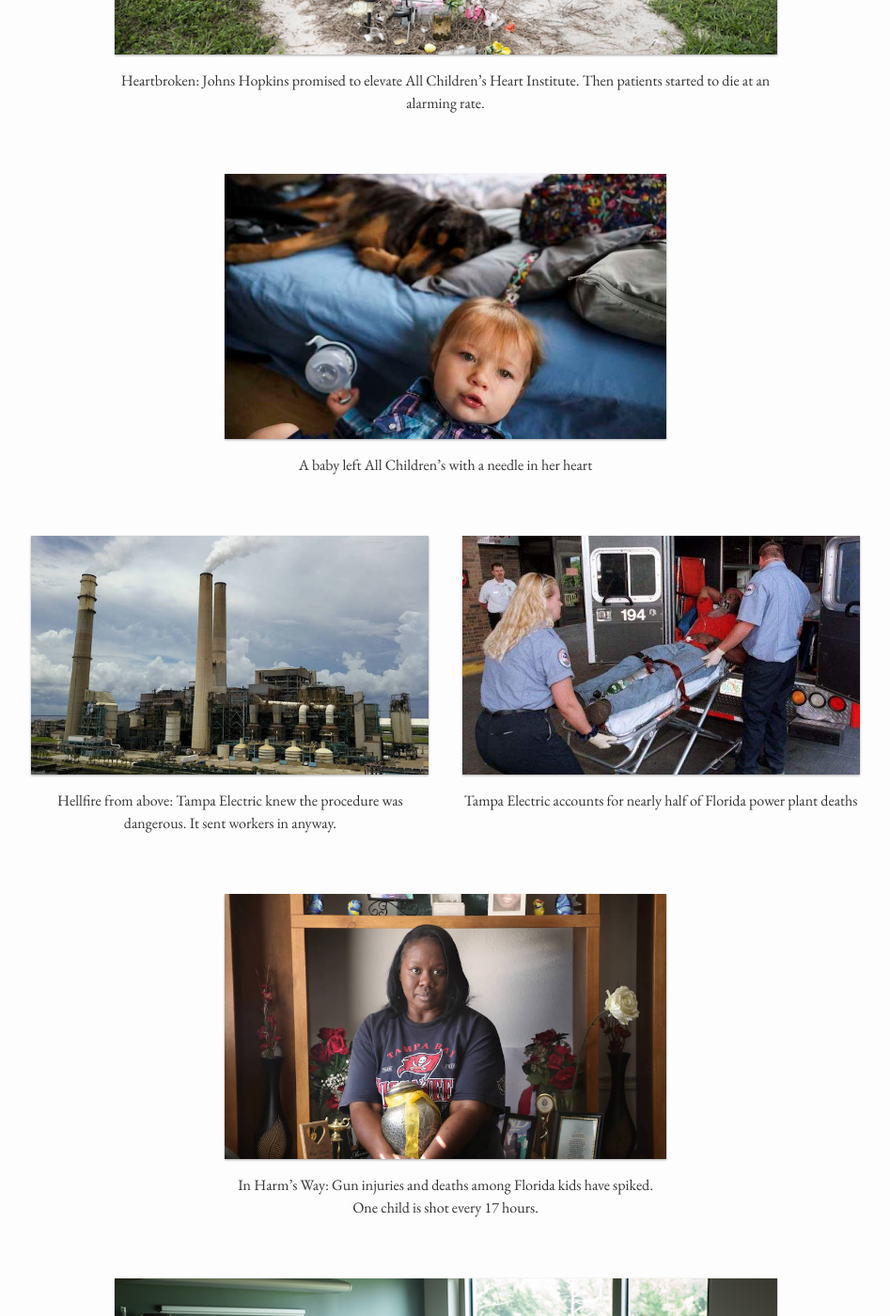
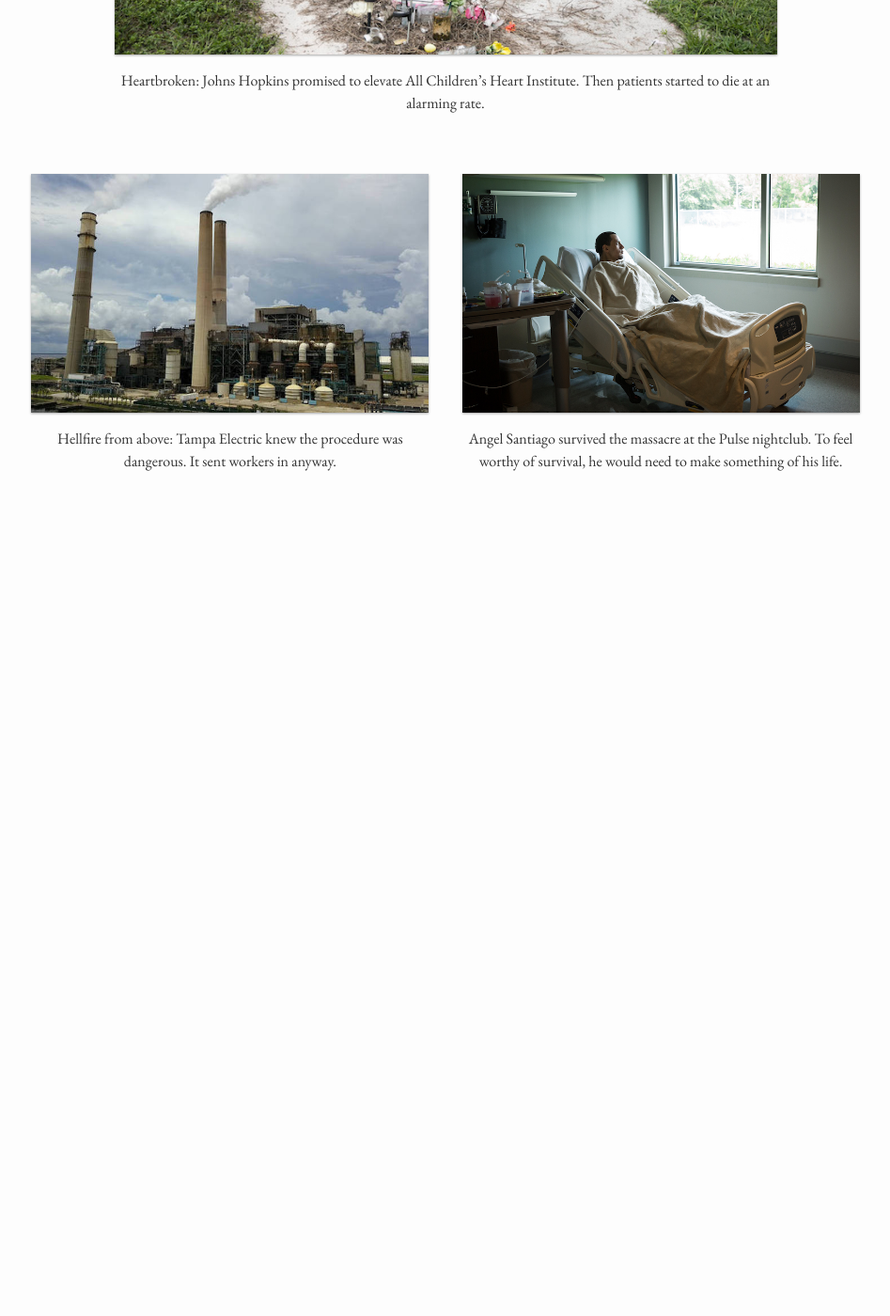
Before and after one commit to kmcgrory/kmcgrory.github.io, a Jekyll site: the page built from index.md, in a window 1280 px wide and 1400 px high, scrolled down 1527 px. Shown: the whole window at 94% size, without its empty margins (166-1113 px from the left). Built offline with Jekyll 4.4.1, drawn with Linux system fonts in a browser that asks for light colours; our own code applies the rules of GitHub Pages for plain Markdown files; after the commit the page ends 2157 px from its top, so only the background shows below that; some of the changed text lies outside the part shown.

Commit message:
Add files via upload

```diff
--- a/index.md
+++ b/index.md
@@ -18,24 +18,14 @@ stories:
   url: 'http://www.tampabay.com/projects/2018/investigations/heartbroken/all-childrens-heart-institute/'
   img: 'leslie.jpg'
   class: big
-- hed: 'A baby left All Children’s with a needle in her heart'
-  url: 'http://www.tampabay.com/investigations/2018/04/20/a-baby-left-all-childrens-with-a-needle-in-her-heart/'
-  img: 'ach.jpg'
 - hed: 'Hellfire from above: Tampa Electric knew the procedure was dangerous. It sent workers in anyway.'
   url: 'http://www.tampabay.com/projects/2017/investigations/tampa-electric/big-bend-hellfire-from-above/'
   img: 'hellfire.jpg'
   class: half
-- hed: 'Tampa Electric accounts for nearly half of Florida power plant deaths'
-  url: 'http://www.tampabay.com/news/publicsafety/teco-accounts-for-nearly-half-of-florida-power-plant-deaths-data-shows/2329687'
-  img: 'teco.jpg'
-  class: half
-- hed: 'In Harm’s Way: Gun injuries and deaths among Florida kids have spiked. One child is shot every 17 hours.'
-  url: 'http://www.tampabay.com/projects/2017/special-report/florida-guns-children-deaths-harms-way/'
-  img: 'harms.jpg'
-- hed: 'Worthy of Survival: Angel Santiago survived the massacre at the Pulse nightclub. To feel worthy of survival, he would need to make something of his life.'
+- hed: 'Angel Santiago survived the massacre at the Pulse nightclub. To feel worthy of survival, he would need to make something of his life.'
   url: 'http://www.tampabay.com/projects/2016/features/pulse-shooting-survivor-angel-santiago-recovery/'
   img: 'pulse.jpg'
-  class: big
+  class: half
 ---
 
 ## Selected work
```
Also changed, not shown: about.md (+4 -2 lines).
